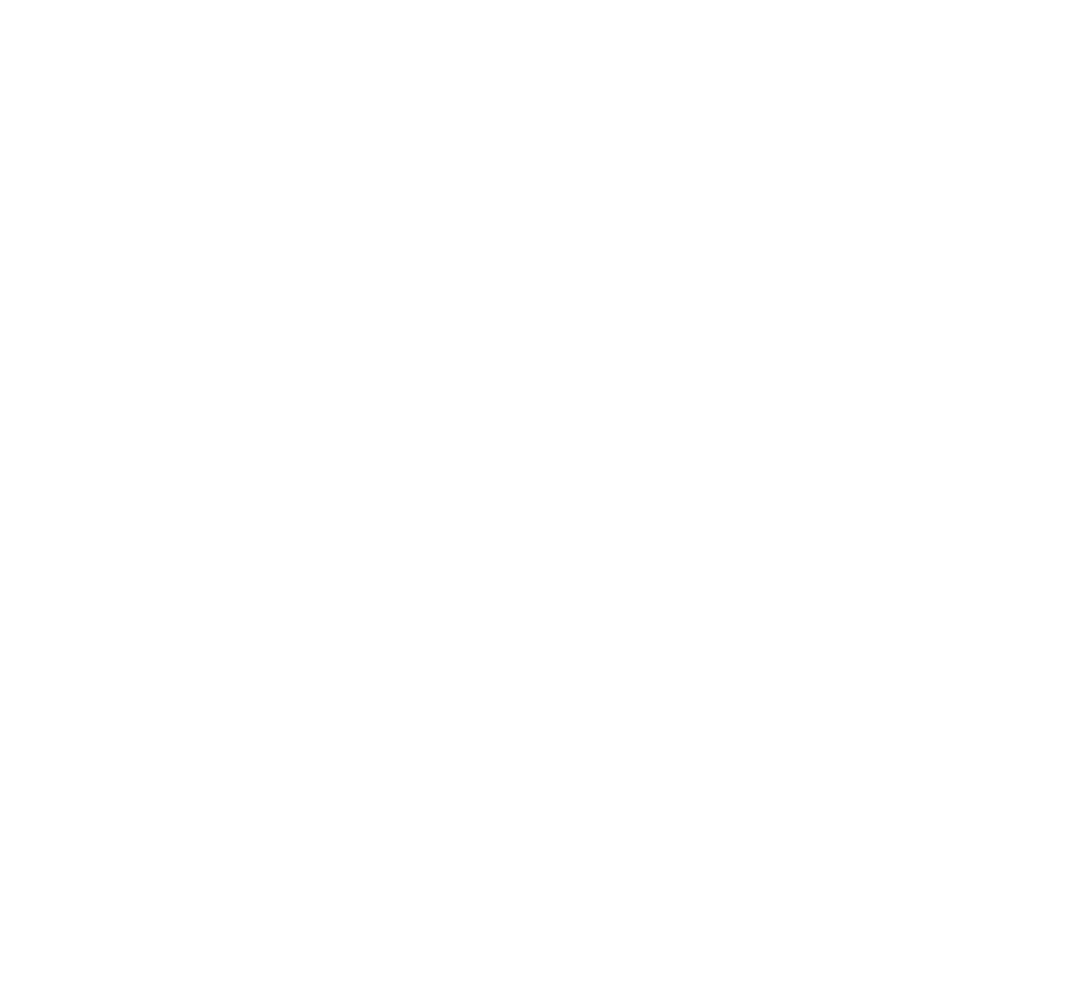
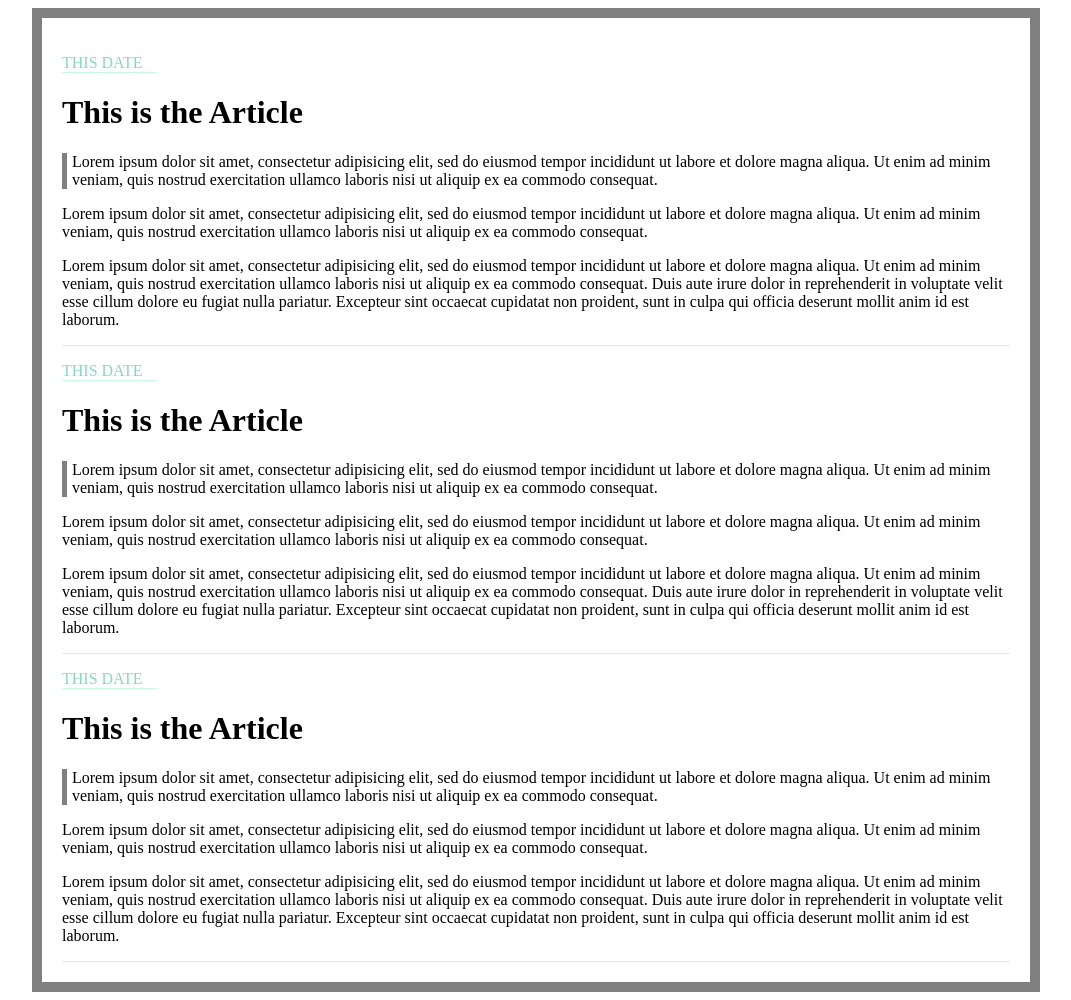
Before and after one commit to sharnee/Practice, a plain HTML site: page index.html in a window 1280 px wide. Shown: the whole page, without its empty margins (134-1205 px from the left). Before the commit the page ends 800 px from the top, so only its background shows below. Drawn offline with nearby package versions, Linux system fonts and the light colour scheme; a web font is replaced by a local one.

Commit message:
added some styling

```diff
--- a/index.html
+++ b/index.html
@@ -3,10 +3,67 @@
 <head>
 	<title></title>
 	<link rel="stylesheet" type="text/css" href="styles/style.css">
+	<link href="https://fonts.googleapis.com/css?family=Rozha+One" rel="stylesheet">
 </head>
 <body>
 <script src="https://code.jquery.com/jquery-3.1.1.min.js" integrity="sha256-hVVnYaiADRTO2PzUGmuLJr8BLUSjGIZsDYGmIJLv2b8="   crossorigin="anonymous"></script>
 <script type="text/javascript" src="scripts/script.js"></script>
+<div id="container">
+	<div class="article">
+		<p class="date">This Date</p>
+		<h1>This is the Article</h1>
+		<p class="fpg">Lorem ipsum dolor sit amet, consectetur adipisicing elit, sed do eiusmod
+		tempor incididunt ut labore et dolore magna aliqua. Ut enim ad minim veniam,
+		quis nostrud exercitation ullamco laboris nisi ut aliquip ex ea commodo
+		consequat.</p>
+		<p>Lorem ipsum dolor sit amet, consectetur adipisicing elit, sed do eiusmod
+		tempor incididunt ut labore et dolore magna aliqua. Ut enim ad minim veniam,
+		quis nostrud exercitation ullamco laboris nisi ut aliquip ex ea commodo
+		consequat.</p>
+		<p>Lorem ipsum dolor sit amet, consectetur adipisicing elit, sed do eiusmod
+		tempor incididunt ut labore et dolore magna aliqua. Ut enim ad minim veniam,
+		quis nostrud exercitation ullamco laboris nisi ut aliquip ex ea commodo
+		consequat. Duis aute irure dolor in reprehenderit in voluptate velit esse
+		cillum dolore eu fugiat nulla pariatur. Excepteur sint occaecat cupidatat non
+		proident, sunt in culpa qui officia deserunt mollit anim id est laborum.</p>
+	</div>
+	<div class="article">
+		<p class="date">This Date</p>
+		<h1>This is the Article</h1>
+		<p class="fpg">Lorem ipsum dolor sit amet, consectetur adipisicing elit, sed do eiusmod
+		tempor incididunt ut labore et dolore magna aliqua. Ut enim ad minim veniam,
+		quis nostrud exercitation ullamco laboris nisi ut aliquip ex ea commodo
+		consequat.</p>
+		<p>Lorem ipsum dolor sit amet, consectetur adipisicing elit, sed do eiusmod
+		tempor incididunt ut labore et dolore magna aliqua. Ut enim ad minim veniam,
+		quis nostrud exercitation ullamco laboris nisi ut aliquip ex ea commodo
+		consequat.</p>
+		<p>Lorem ipsum dolor sit amet, consectetur adipisicing elit, sed do eiusmod
+		tempor incididunt ut labore et dolore magna aliqua. Ut enim ad minim veniam,
+		quis nostrud exercitation ullamco laboris nisi ut aliquip ex ea commodo
+		consequat. Duis aute irure dolor in reprehenderit in voluptate velit esse
+		cillum dolore eu fugiat nulla pariatur. Excepteur sint occaecat cupidatat non
+		proident, sunt in culpa qui officia deserunt mollit anim id est laborum.</p>
+	</div>
+	<div class="article">
+		<p class="date">This Date</p>
+		<h1>This is the Article</h1>
+		<p class="fpg">Lorem ipsum dolor sit amet, consectetur adipisicing elit, sed do eiusmod
+		tempor incididunt ut labore et dolore magna aliqua. Ut enim ad minim veniam,
+		quis nostrud exercitation ullamco laboris nisi ut aliquip ex ea commodo
+		consequat.</p>
+		<p>Lorem ipsum dolor sit amet, consectetur adipisicing elit, sed do eiusmod
+		tempor incididunt ut labore et dolore magna aliqua. Ut enim ad minim veniam,
+		quis nostrud exercitation ullamco laboris nisi ut aliquip ex ea commodo
+		consequat.</p>
+		<p>Lorem ipsum dolor sit amet, consectetur adipisicing elit, sed do eiusmod
+		tempor incididunt ut labore et dolore magna aliqua. Ut enim ad minim veniam,
+		quis nostrud exercitation ullamco laboris nisi ut aliquip ex ea commodo
+		consequat. Duis aute irure dolor in reprehenderit in voluptate velit esse
+		cillum dolore eu fugiat nulla pariatur. Excepteur sint occaecat cupidatat non
+		proident, sunt in culpa qui officia deserunt mollit anim id est laborum.</p>
+	</div>
 
+</div>
 </body>
 </html>
--- a/styles/style.css
+++ b/styles/style.css
@@ -0,0 +1,20 @@
+#container{
+	border: 10px solid gray;
+	width: 75%;
+	margin: auto 12.5%;
+	padding: 20px;
+}
+.article{
+	border-bottom: 1px solid #C6FADD;
+}
+.date{
+	font-family: 'Rozha One', serif;
+	color: #88D8BF;
+	width: 10%;
+	border-bottom: 1px solid #C6FADD;
+	text-transform: uppercase;
+}
+.fpg{
+	border-left: 5px solid gray;
+	padding-left: 5px;
+}
```
